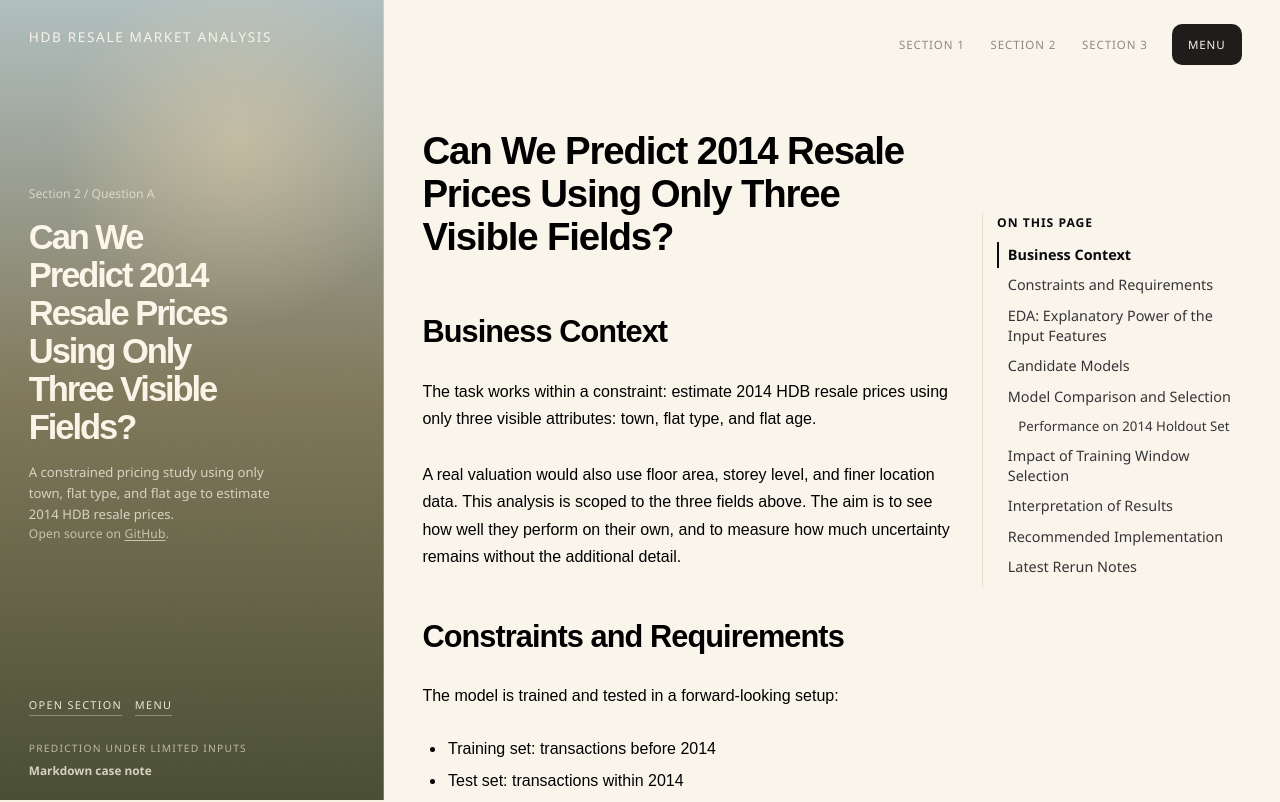
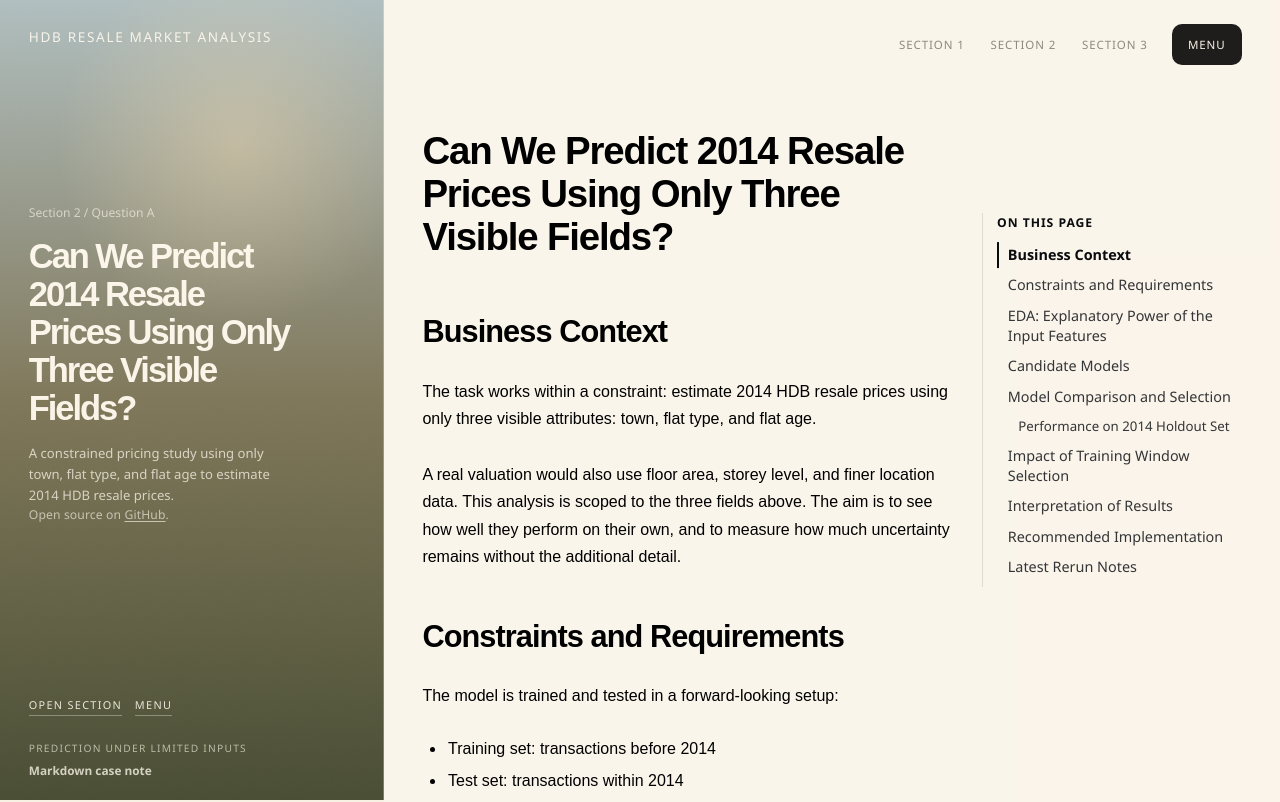
Before and after one commit to sycamore-st/evidence-based-hdb-resale-market-analysis, a Next.js app in the folder apps/web/: page /section2/question-a in a window 1280 px wide. Shown: the top 802 px of the page. Built offline with nearby package versions, Linux system fonts and the light colour scheme; no server answers.

Commit message:
Update global styles

```diff
--- a/apps/web/app/globals.css
+++ b/apps/web/app/globals.css
@@ -2200,6 +2200,8 @@ a {
   --article-font-serif: "Arial", "Avenir Next", "Segoe UI", sans-serif;
   --article-font-mono: "JetBrains Mono", "SFMono-Regular", "Menlo", monospace;
   --article-panel-width: 420px;
+  --article-panel-effective-width: min(30vw, var(--article-panel-width));
+  --article-panel-copy-max-width: calc(var(--article-panel-effective-width) - 5.2rem);
   --article-body-size: 1rem;
   --article-body-line-height: 1.72;
   --article-block-gap: 0.45rem;
@@ -2281,7 +2283,7 @@ a {
 
 .article-panel-c-copy h1 {
   margin: 0;
-  max-width: 11ch;
+  max-width: var(--article-panel-copy-max-width);
   font-size: clamp(1.72rem, 2.7vw, 2.55rem);
   line-height: 1.1;
   letter-spacing: -0.06em;
@@ -2291,7 +2293,7 @@ a {
 
 .article-panel-c-copy span {
   display: block;
-  max-width: 18rem;
+  max-width: var(--article-panel-copy-max-width);
   margin-top: 1rem;
   font-size: 0.82rem;
   line-height: 1.62;
```
